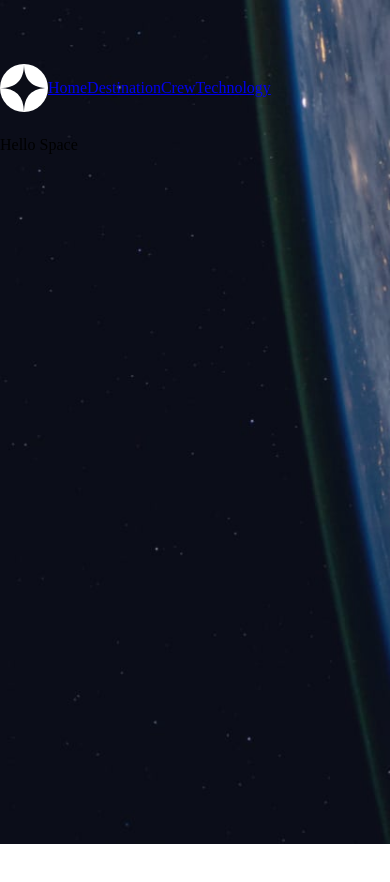
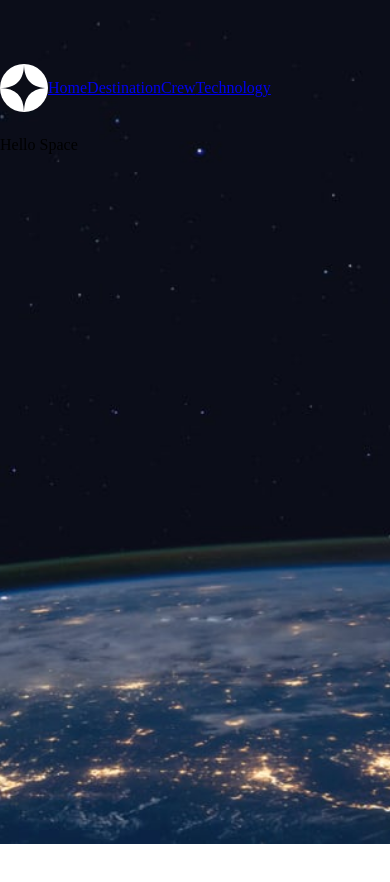
Before and after one commit to VolodymyrSvereniak/space-tourism-app, a Next.js app: page / in a window 390 px wide. Shown: the top 882 px of the page. Built offline with nearby package versions, Linux system fonts and the light colour scheme.

Commit message:
Added fully responsive background image for all pages

```diff
--- a/package.json
+++ b/package.json
@@ -9,6 +9,7 @@
     "lint": "next lint"
   },
   "dependencies": {
+    "framer-motion": "^11.11.10",
     "next": "^14.2.15",
     "react": "^18.3.1",
     "react-dom": "^18.3.1",
--- a/src/app/Home.module.scss
+++ b/src/app/Home.module.scss
@@ -1,3 +1,2 @@
 .wrapper {
-
 }
--- a/src/app/layout.tsx
+++ b/src/app/layout.tsx
@@ -1,7 +1,7 @@
 import type { Metadata } from "next";
 import "./globals.scss";
 import Header from "@/components/Header/Header";
-import BackgroundImage from "@/features/BackgroundImage";
+import BackgroundImage from "@/components/BackgroundImage/BackgroundImage";
 
 export const metadata: Metadata = {
   title: "Space Tourism",
--- /dev/null
+++ b/src/components/BackgroundImage/BackgroundImage.module.scss
@@ -0,0 +1,14 @@
+.img {
+  object-fit: cover;
+  z-index: -1;
+  animation: fade 0.2s ease-in-out;
+}
+
+@keyframes fade {
+  0% {
+    opacity: 0.9;
+  }
+  100% {
+    opacity: 1;
+  }
+}
--- /dev/null
+++ b/src/components/BackgroundImage/BackgroundImage.tsx
@@ -0,0 +1,102 @@
+"use client";
+
+import Image, { StaticImageData } from "next/image";
+import styles from "./BackgroundImage.module.scss";
+import { usePathname } from "next/navigation";
+import { useEffect, useState } from "react";
+
+import blur from "@/assets/blur.png";
+import home from "@/assets/home/background-home-desktop.jpg";
+import crew from "@/assets/crew/background-crew-desktop.jpg";
+import destination from "@/assets/destination/background-destination-desktop.jpg";
+import technology from "@/assets/technology/background-technology-desktop.jpg";
+
+import homeTablet from "@/assets/home/background-home-tablet.jpg";
+import crewTablet from "@/assets/crew/background-crew-tablet.jpg";
+import destinationTablet from "@/assets/destination/background-destination-tablet.jpg";
+import technologyTablet from "@/assets/technology/background-technology-tablet.jpg";
+
+import homeMobile from "@/assets/home/background-home-mobile.jpg";
+import crewMobile from "@/assets/crew/background-crew-mobile.jpg";
+import destinationMobile from "@/assets/destination/background-destination-mobile.jpg";
+import technologyMobile from "@/assets/technology/background-technology-mobile.jpg";
+
+interface Images {
+  [key: string]: {
+    desktop: string;
+    tablet: string;
+    mobile: string;
+  };
+}
+
+const backgroundImages: Images = {
+  "/": {
+    desktop: home.src,
+    tablet: homeTablet.src,
+    mobile: homeMobile.src,
+  },
+  "/crew": {
+    desktop: crew.src,
+    tablet: crewTablet.src,
+    mobile: crewMobile.src,
+  },
+  "/destination": {
+    desktop: destination.src,
+    tablet: destinationTablet.src,
+    mobile: destinationMobile.src,
+  },
+  "/technology": {
+    desktop: technology.src,
+    tablet: technologyTablet.src,
+    mobile: technologyMobile.src,
+  },
+};
+
+export default function BackgroundImage() {
+  const [screenSize, setScreenSize] = useState<StaticImageData | string>(blur);
+
+  const pathname = usePathname();
+
+  useEffect(() => {
+    const handleResize = () => {
+      const screenWidth = window.innerWidth;
+      let imageKey;
+
+      if (screenWidth < 768) {
+        imageKey = "mobile";
+      } else if (screenWidth < 1024) {
+        imageKey = "tablet";
+      } else {
+        imageKey = "desktop";
+      }
+
+      const currentBackgrounds: { [key: string]: string } =
+        backgroundImages[pathname] || backgroundImages["/"];
+
+      setScreenSize(currentBackgrounds[imageKey]);
+    };
+
+    handleResize();
+
+    window.addEventListener("resize", handleResize);
+
+    return () => {
+      window.removeEventListener("resize", handleResize);
+    };
+  }, [setScreenSize, pathname]);
+
+  return (
+    <>
+      <Image
+        src={screenSize}
+        key={pathname}
+        priority={true}
+        alt="Background"
+        fill
+        quality={100}
+        sizes="100vw"
+        className={styles.img}
+      />
+    </>
+  );
+}
--- a/src/components/Header/HeaderNavigation.tsx
+++ b/src/components/Header/HeaderNavigation.tsx
@@ -8,22 +8,29 @@ export default function HeadNavigation() {
 
   return (
     <>
-      <Link className={`link ${pathname === "/" ? "active" : ""}`} href={"/"}>
+      <Link
+        rel="preload"
+        className={`link ${pathname === "/" ? "active" : ""}`}
+        href={"/"}
+      >
         Home
       </Link>
       <Link
+        rel="preload"
         className={`link ${pathname === "/destination" ? "active" : ""}`}
         href={"/destination"}
       >
         Destination
       </Link>
       <Link
+        rel="preload"
         className={`link ${pathname === "/crew" ? "active" : ""}`}
         href={"/crew"}
       >
         Crew
       </Link>
       <Link
+        rel="preload"
         className={`link ${pathname === "/technology" ? "active" : ""}`}
         href={"/technology"}
       >
--- a/src/features/BackgroundImage.tsx
+++ /dev/null
@@ -1,57 +0,0 @@
-"use client";
-
-import Image from "next/image";
-import { usePathname } from "next/navigation";
-
-import home from "@/assets/home/background-home-desktop.jpg";
-import destination from "@/assets/destination/background-destination-desktop.jpg";
-import crew from "@/assets/crew/background-crew-desktop.jpg";
-import technology from "@/assets/technology/background-technology-desktop.jpg";
-
-// import homeMobile from "@/assets/home/background-home-mobile.jpg";
-// import destinationMobile from "@/assets/destination/background-destination-mobile.jpg";
-
-interface BackgroundImages {
-  [key: string]: string;
-}
-
-const deskTopBackgrounds: BackgroundImages = {
-  "/": home.src,
-  "/crew": crew.src,
-  "/destination": destination.src,
-  "/technology": technology.src,
-};
-
-// const mobileBackgrounds: BackgroundImages = {
-//   "/": homeMobile.src,
-//   "/destination": destinationMobile.src,
-// };
-
-export default function BackgroundImage() {
-  const pathname = usePathname();
-
-  return (
-    <>
-      <Image
-        src={deskTopBackgrounds[pathname] || home.src}
-        alt=""
-        fill
-        loading="lazy"
-        decoding="async"
-        data-nimg="fill"
-        quality={100}
-        sizes="(max-width: 768px) 100vw, (max-width: 1440px) 50vw"
-        style={{
-          objectFit: "cover",
-          position: "absolute",
-          height: "100%",
-          width: "100%",
-          inset: "0px",
-          color: "transparent",
-          zIndex: "-1",
-          transition: "image 0.5s ease-in-out",
-        }}
-      />
-    </>
-  );
-}
```
Also changed, not shown: src/assets/blur.png (added), 1 other file (tests, documents, lock files or other folders).
